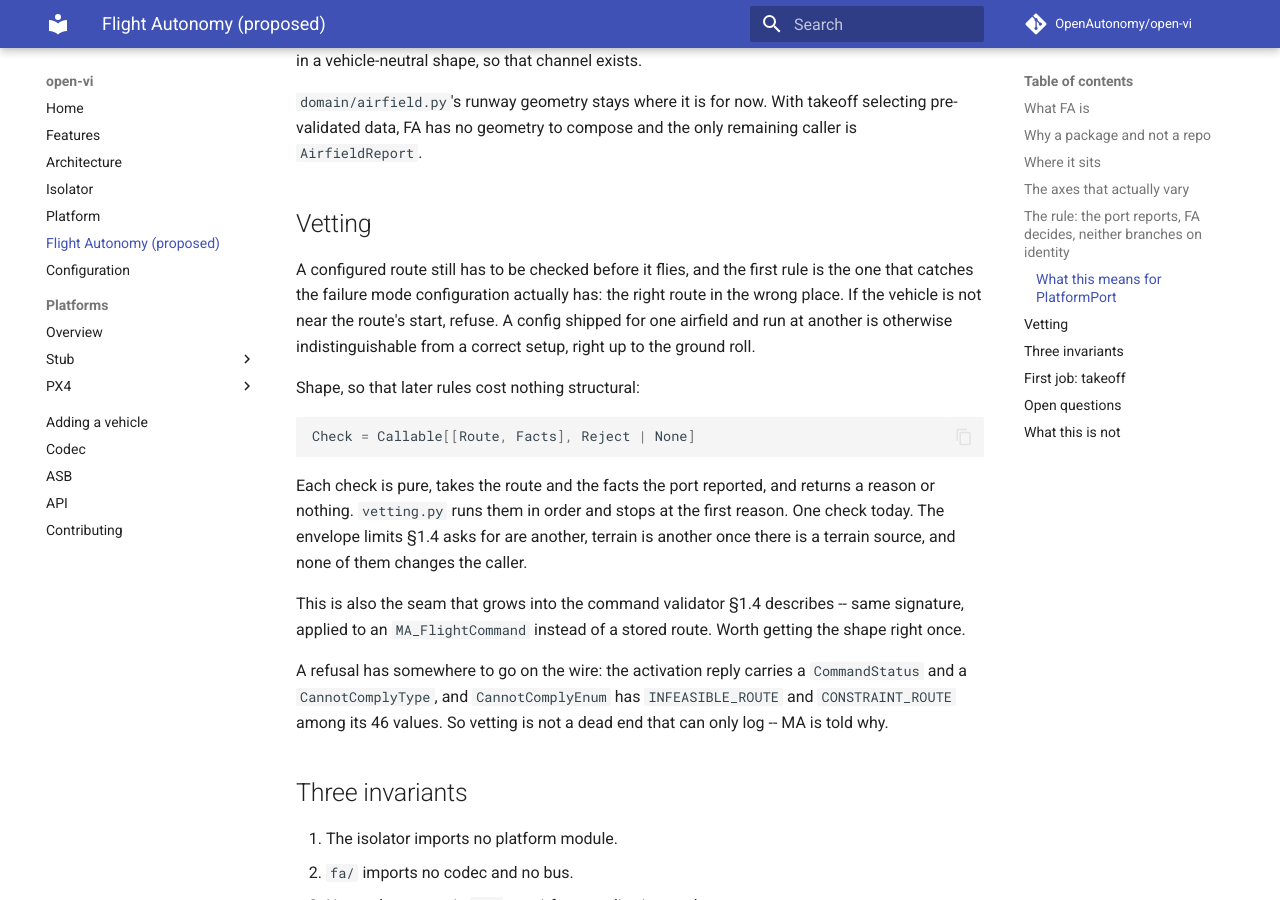
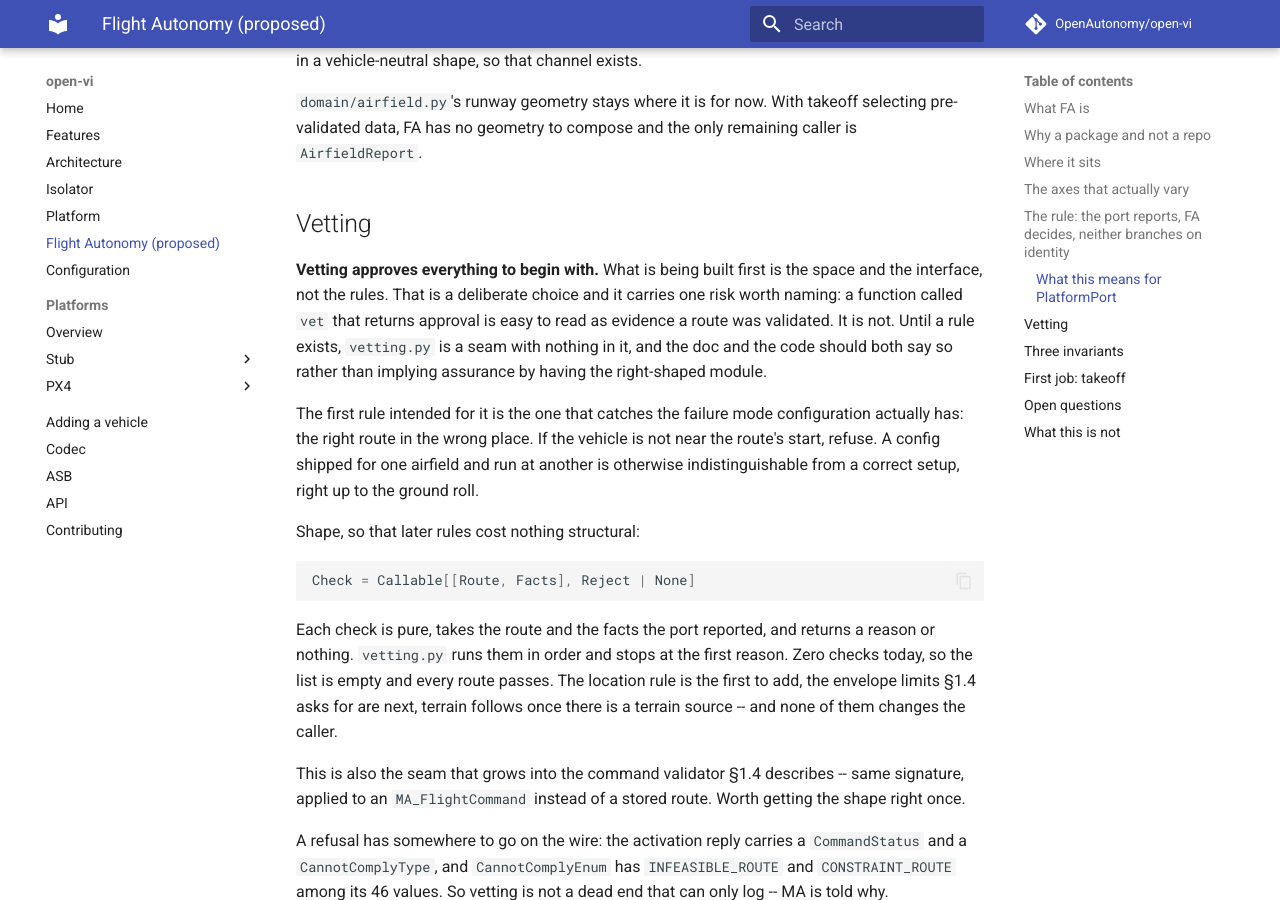
Before and after one commit to OpenAutonomy/open-vi, an MkDocs documentation site: the page built from docs/FLIGHT_AUTONOMY.md, in a window 1280 px wide and 900 px high, scrolled down 3517 px. Built offline with MkDocs 1.6.1 and Material for MkDocs 9.7.7, drawn with Linux system fonts in a browser that asks for light colours; comment, search, counter and statistics services are not loaded; some of the changed text lies outside the part shown.

Commit message:
Vetting approves everything for now, and says so
What gets built first is the space and the interface, not the rules.
That is the right call -- the shape is the expensive part to change
and the rules are not -- but it carries a risk worth naming in the
doc: a function called vet that returns approval reads like evidence a
route was validated. It is not. An empty check list means every route
passes.

So the doc states it twice, in the section and in "what this is not":
until a rule is written this is not a validator, only the place one
goes. The same should hold in the code when it exists. This is the
same discipline the compliance registries use -- a module with the
right shape is not evidence, and the thing that stops a claim
outrunning the evidence is saying plainly what is not checked.

The location rule stays recorded as the first one intended, with its
open question attached: it needs a distance, that distance depends on
airframe and runway, and the default is a real choice. Which is also
why it is not free, and why approving first is defensible rather than
lazy.

Co-Authored-By: Claude Opus 5 (1M context) <noreply@anthropic.com>

````diff
--- a/docs/FLIGHT_AUTONOMY.md
+++ b/docs/FLIGHT_AUTONOMY.md
@@ -98,7 +98,7 @@ the intent is flyable and how to express it to this airframe.
 ```
 src/open_vi/fa/
   envelope.py   # the command validator §1.4 requires
-  vetting.py    # checks a route before it flies
+  vetting.py    # the check seam; approves everything for now
   launch.py     # sequences: vet, arm, fly, confirm airborne
   port.py       # what FA needs of a platform
 ```
@@ -169,12 +169,19 @@ compose and the only remaining caller is `AirfieldReport`.
 
 ## Vetting
 
-A configured route still has to be checked before it flies, and the
-first rule is the one that catches the failure mode configuration
-actually has: the right route in the wrong place. If the vehicle is
-not near the route's start, refuse. A config shipped for one airfield
-and run at another is otherwise indistinguishable from a correct
-setup, right up to the ground roll.
+**Vetting approves everything to begin with.** What is being built
+first is the space and the interface, not the rules. That is a
+deliberate choice and it carries one risk worth naming: a function
+called `vet` that returns approval is easy to read as evidence a route
+was validated. It is not. Until a rule exists, `vetting.py` is a seam
+with nothing in it, and the doc and the code should both say so rather
+than implying assurance by having the right-shaped module.
+
+The first rule intended for it is the one that catches the failure
+mode configuration actually has: the right route in the wrong place.
+If the vehicle is not near the route's start, refuse. A config shipped
+for one airfield and run at another is otherwise indistinguishable
+from a correct setup, right up to the ground roll.
 
 Shape, so that later rules cost nothing structural:
 
@@ -184,9 +191,10 @@ Check = Callable[[Route, Facts], Reject | None]
 
 Each check is pure, takes the route and the facts the port reported,
 and returns a reason or nothing. `vetting.py` runs them in order and
-stops at the first reason. One check today. The envelope limits §1.4
-asks for are another, terrain is another once there is a terrain
-source, and none of them changes the caller.
+stops at the first reason. Zero checks today, so the list is empty and
+every route passes. The location rule is the first to add, the
+envelope limits §1.4 asks for are next, terrain follows once there is
+a terrain source -- and none of them changes the caller.
 
 This is also the seam that grows into the command validator §1.4
 describes -- same signature, applied to an `MA_FlightCommand` instead
@@ -273,10 +281,11 @@ than an ordinary activation. That is one of the seven inbound gaps in
 
 ## Open questions
 
-- **How near is near enough.** The location check needs a distance,
-  and the honest answer depends on the airframe and the runway. A
-  configured tolerance is the obvious start; what it defaults to is a
-  real choice.
+- **How near is near enough.** Deferred with the location rule
+  itself, but it is the reason that rule is not free: it needs a
+  distance, the honest answer depends on airframe and runway, and a
+  configured tolerance's default is a real choice rather than a
+  detail.
 - **Who validates the configured route, and how that is recorded.**
   §1.2.5.2's word is "safety-validated". With the route in config
   there is no heading to guess, which is the point -- but a config
@@ -307,7 +316,8 @@ than an ordinary activation. That is one of the seven inbound gaps in
 ## What this is not
 
 Not a second process, not a bus participant, not a certification
-artifact, not a terrain-aware validator, and not an airfield
-database. It is the place the
+artifact, not a terrain-aware validator, not an airfield database,
+and -- until a rule is written -- not a validator at all, only the
+place one goes. It is the place the
 aviate-adjacent decisions live so they are written once instead of
 once per autopilot.
````
